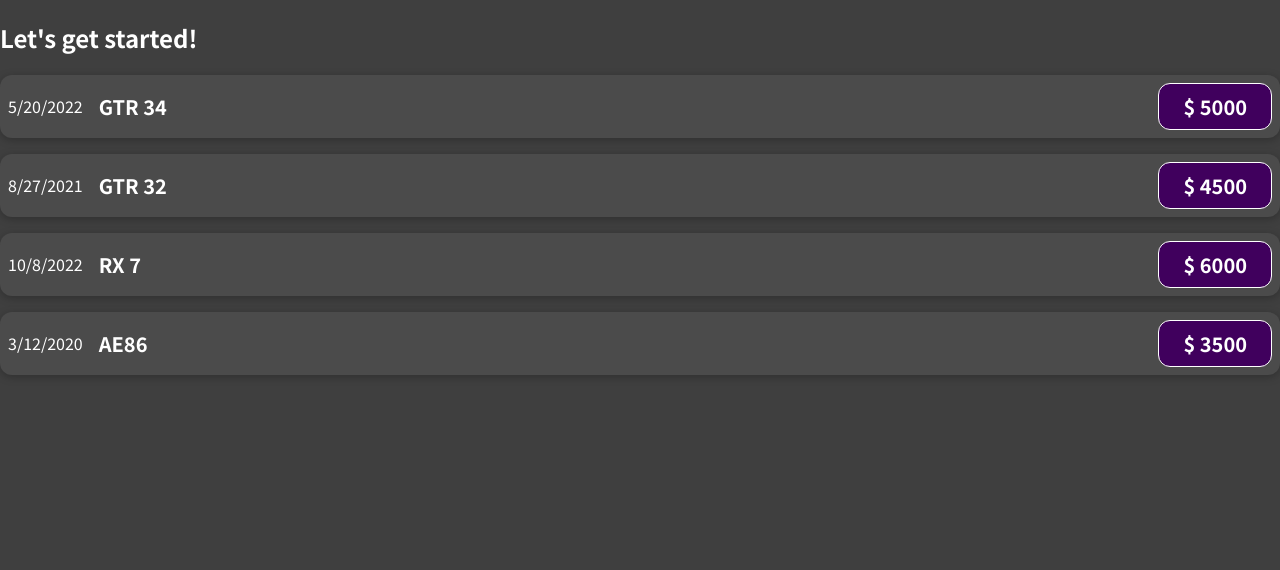
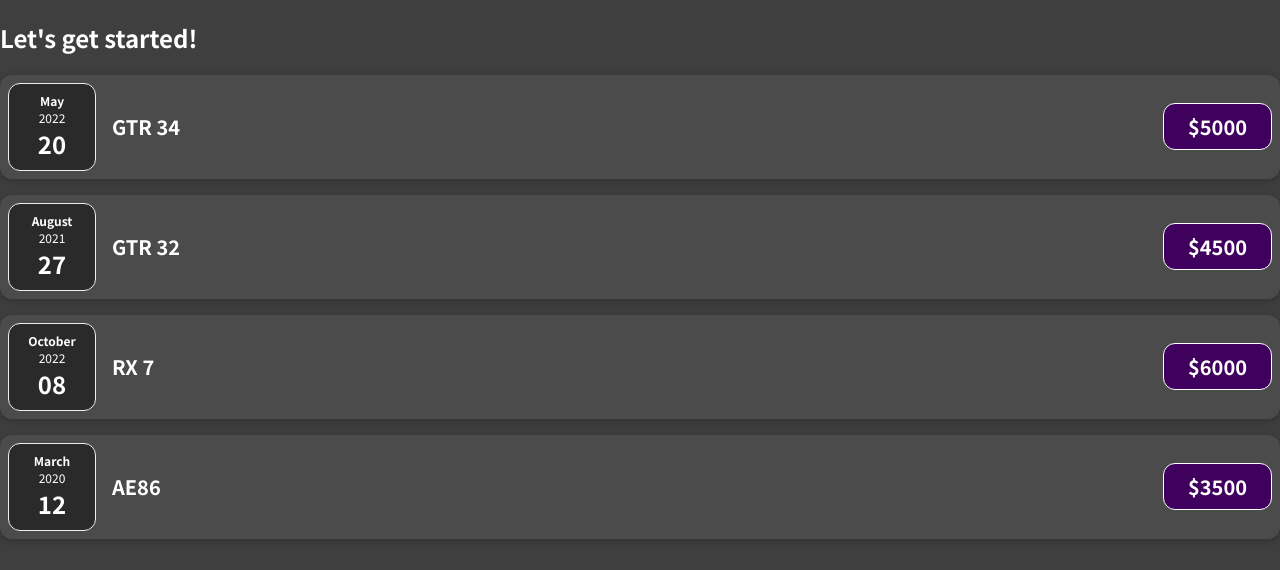
Before and after one commit to CepotOi/react-complete-guide, a React (Create React App) app: page / in a window 1280 px wide. Shown: the top 570 px of the page. Built offline with nearby package versions, Linux system fonts and the light colour scheme.

Commit message:
splitting components into multiple components

```diff
--- a/src/App.js
+++ b/src/App.js
@@ -12,7 +12,11 @@
     <>
       <h2>Let's get started!</h2>
       {expenses.map((expense) => (
-        <ExpenseItem key={expense.id} date={expense.date} title={expense.title} amount={expense.amount} />
+        <ExpenseItem
+          key={expense.id}
+          date={expense.date}
+          title={expense.title}
+          amount={expense.amount} />
       ))}
     </>
   );
--- /dev/null
+++ b/src/components/ExpenseDate.css
@@ -0,0 +1,26 @@
+.expense-date {
+  display: flex;
+  flex-direction: column;
+  width: 5.5rem;
+  height: 5.5rem;
+  border: 1px solid #ececec;
+  background-color: #2a2a2a;
+  color: white;
+  border-radius: 12px;
+  align-items: center;
+  justify-content: center;
+}
+
+.expense-date__month {
+  font-size: 0.75rem;
+  font-weight: bold;
+}
+
+.expense-date__year {
+  font-size: 0.75rem;
+}
+
+.expense-date__day {
+  font-size: 1.5rem;
+  font-weight: bold;
+}
--- /dev/null
+++ b/src/components/ExpenseDate.js
@@ -0,0 +1,17 @@
+import './ExpenseDate.css';
+
+function ExpenseDate(props) {
+  const month = props.date.toLocaleString('en-US', { month: 'long' });
+  const day = props.date.toLocaleString('en-US', { day: '2-digit' });
+  const year = props.date.getFullYear();
+
+  return (
+    <div className="expense-date">
+      <div className="expense-date__month">{month}</div>
+      <div className="expense-date__year">{year}</div>
+      <div className="expense-date__day">{day}</div>
+    </div >
+  );
+}
+
+export default ExpenseDate;
--- a/src/components/ExpenseItem.js
+++ b/src/components/ExpenseItem.js
@@ -1,12 +1,13 @@
+import ExpenseDate from './ExpenseDate';
 import './ExpenseItem.css';
 
 export default function ExpenseItem(props) {
   return (
     <div className="expense-item">
-      <div>{props.date.toLocaleDateString()}</div>
+      <ExpenseDate date={props.date} />
       <div className="expense-item__description">
         <h2>{props.title}</h2>
-        <div className="expense-item__price">{`$ ${props.amount}`}</div>
+        <div className="expense-item__price">${props.amount}</div>
       </div>
     </div>
   );
```
